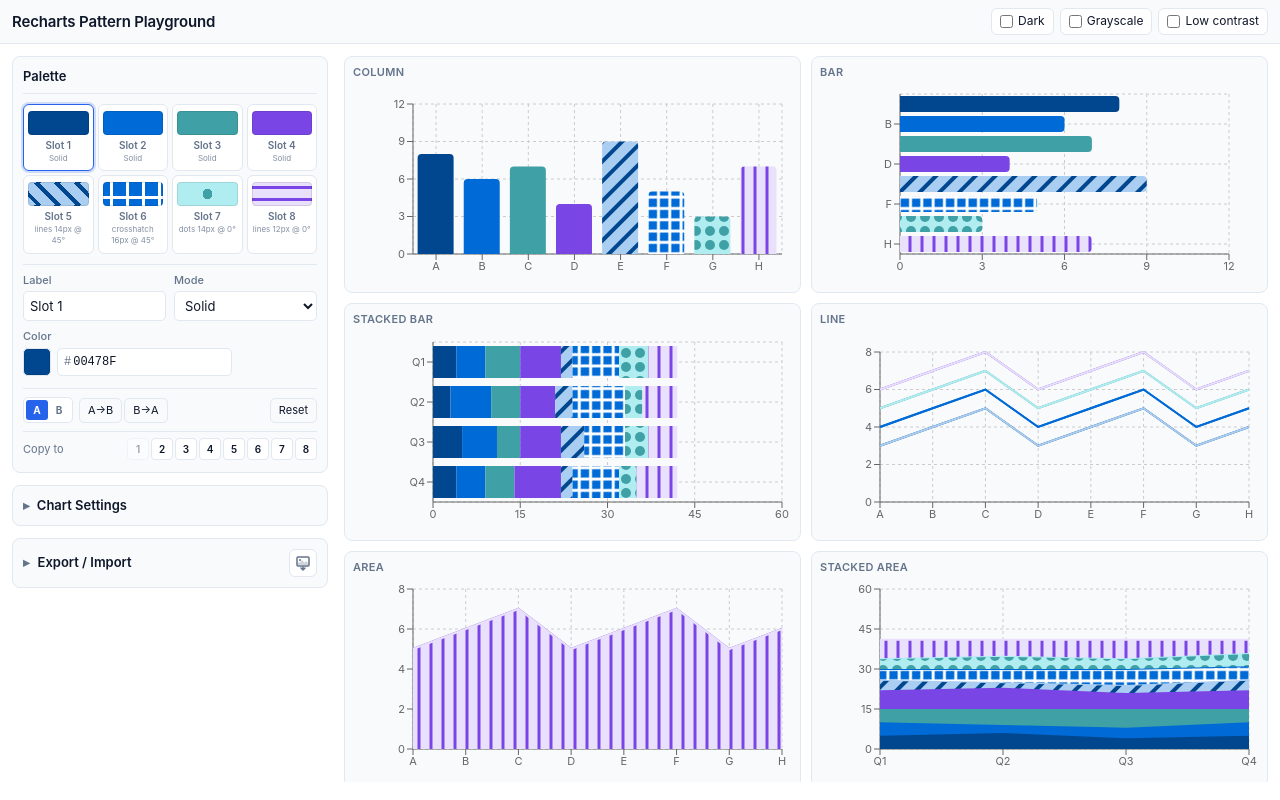
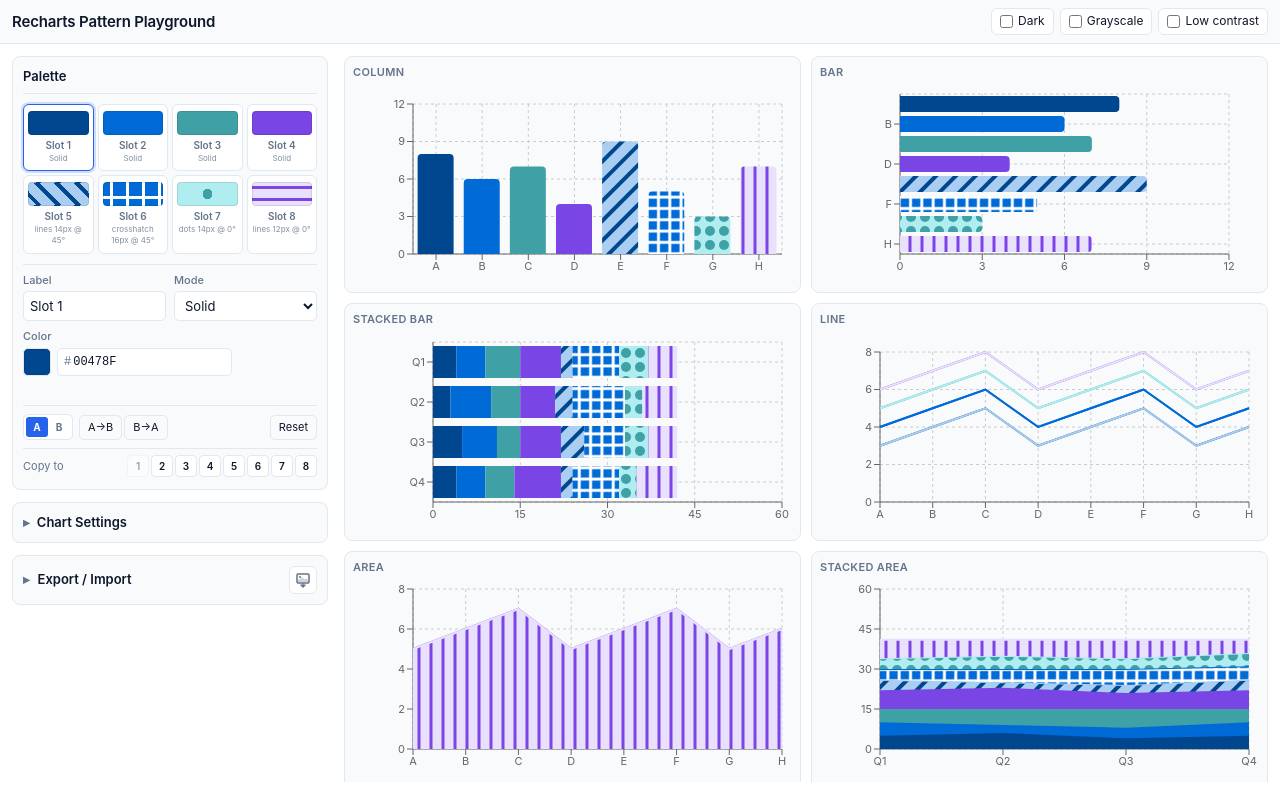
Before and after one commit to adamtrabold/recharts-pattern-playground, a React (Vite) app: page / in a window 1280 px wide. Built offline with nearby package versions, Linux system fonts and the light colour scheme.

Commit message:
Fix color picker field alignment when no design system name

```diff
--- a/src/components/ColorPicker.jsx
+++ b/src/components/ColorPicker.jsx
@@ -137,10 +137,8 @@ export function ColorPicker({ value, onChange, id, label }) {
         </div>
       </div>
 
-      {/* Design system name display */}
-      {colorName && (
-        <span className="color-token-name">{colorName}</span>
-      )}
+      {/* Design system name display - always render to maintain consistent height */}
+      <span className="color-token-name">{colorName || '\u00A0'}</span>
 
       {/* Color dropdown */}
       {isOpen && (
--- a/src/styles.css
+++ b/src/styles.css
@@ -1082,6 +1082,7 @@ textarea:focus-visible,
   font-weight: 500;
   letter-spacing: 0.01em;
   margin-left: 40px; /* Align with # symbol (swatch 28px + gap 6px + hash left padding 6px) */
+  min-height: 14px; /* Reserve space even when empty to prevent layout shift */
 }
 
 /* Color Picker Dropdown */
```
